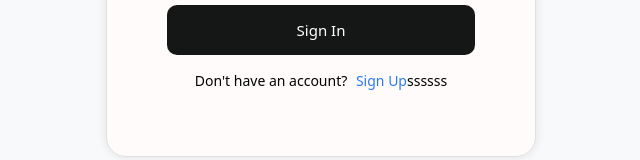
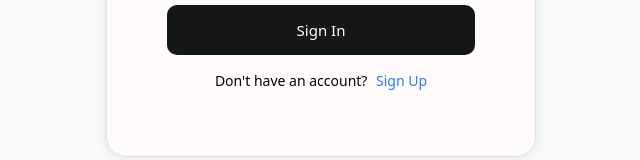
Before and after one commit to sweeefff/PBL24, a plain HTML site: page html/login.html in a window 1280 px wide. Shown: the part 498-658 px from the top of the page, without its empty margins (319-959 px from the left). Drawn offline with nearby package versions, Linux system fonts and the light colour scheme.

Commit message:
Update login.html

```diff
--- a/html/login.html
+++ b/html/login.html
@@ -35,7 +35,7 @@
                     <span class="span">Forgot password?</span>
                 </div>
                 <button class="button-submit">Sign In</button>
-                <p class="p">Don't have an account? <span class="span">Sign Up</span>ssssss
+                <p class="p">Don't have an account? <span class="span">Sign Up</span>
                 </button>
             </div>
         </div>
```
